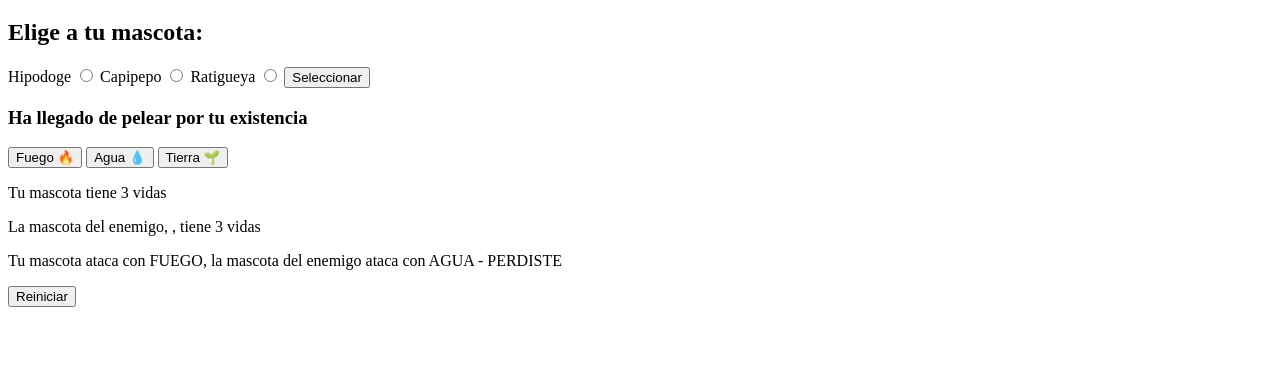
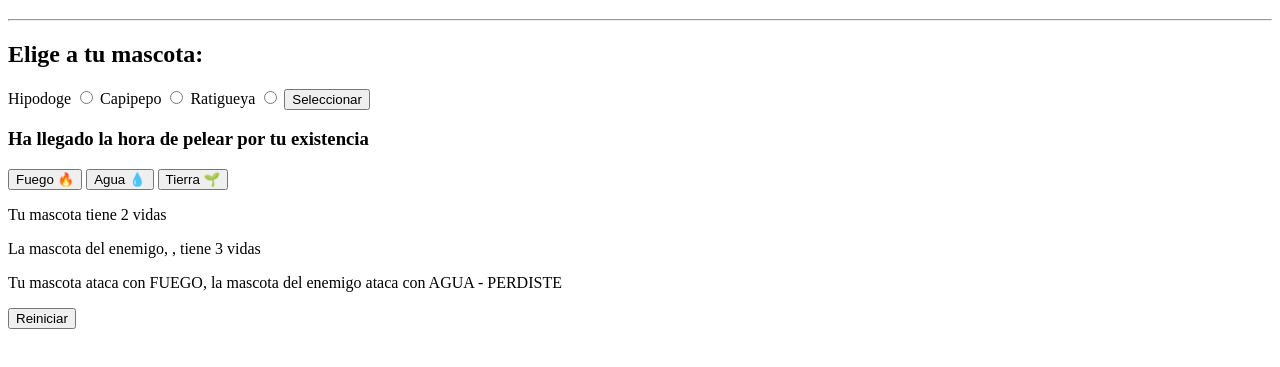
Before and after one commit to NewtonPlatzer/Juego-Mokepon, a plain HTML site: page index.html in a window 1280 px wide. Both pictures are taken after a click on the button "Fuego 🔥". Shown: the part 61-428 px from the top of the page. Drawn offline with Linux system fonts and the light colour scheme.

Commit message:
Código html mokepon

```diff
--- a/index.html
+++ b/index.html
@@ -1,18 +1,17 @@
 <!DOCTYPE html>
 <html lang="en">
-
   <head>
-    <meta charset="UTF-8">
-    <meta http-equiv="X-UA-Compatible" content="IE=edge">
-    <meta name="viewport" content="width=device-width, initial-scale=1.0">
+    <meta charset="UTF-8" />
+    <meta http-equiv="X-UA-Compatible" content="IE=edge" />
+    <meta name="viewport" content="width=device-width, initial-scale=1.0" />
     <title>Mokepon!</title>
 
     <script src="./script/script.js"></script>
-
   </head>
 
   <body>
-    <h1>MOKEPON! </h1>
+    <h1>MOKEPON!</h1>
+    <hr>
 
     <section id="seleccionar-mascota">
       <h2>Elige a tu mascota:</h2>
@@ -27,31 +26,30 @@
       <input type="radio" name="mascota" id="ratigueya" />
 
       <button id="boton-mascota">Seleccionar</button>
-
     </section>
 
     <section id="seleccionar-ataque">
-        <h3>Ha llegado de pelear por tu existencia</h3>
+      <h3>Ha llegado la hora de pelear por tu existencia</h3>
 
       <p>
         <button id="boton-fuego">Fuego 🔥</button>
         <button id="boton-agua">Agua 💧</button>
         <button id="boton-tierra">Tierra 🌱</button>
       </p>
-        <p>Tu mascota <span id="mascota-jugador"></span> tiene <span>3</span> vidas</p>
-        <p>La mascota del enemigo, <span id="mascota-enemigo"></span>, tiene <span>3</span> vidas</p>
-
+      <p>
+        Tu mascota <span id="mascota-jugador"></span> tiene
+        <span id="vidas-jugador">3</span> vidas
+      </p>
+      <p>
+        La mascota del enemigo, <span id="mascota-enemigo"></span>, tiene
+        <span id="vidas-enemigo">3</span> vidas
+      </p>
     </section>
 
-    <section id="mensajes">
-
-    </section>
+    <section id="mensajes"></section>
 
     <section id="reiniciar">
       <button id="boton-reiniciar">Reiniciar</button>
     </section>
-
-
-
   </body>
 </html>
--- a/script/script.js
+++ b/script/script.js
@@ -2,6 +2,8 @@ let ataqueJugador
 let ataqueEnemigo
 let mascotaJugador
 let mascotaEnemigo
+let vidasJugador = 3
+let vidasEnemigo = 3
 
 function iniciarJuego() {
     let botonMascotaJugador = document.getElementById('boton-mascota')
@@ -65,15 +67,26 @@ function ataqueAleatorioEnemigo() {
 }
 
 function combate() {
+
+    let spanVidasJugador = document.getElementById('vidas-jugador')
+    let spanVidasEnemigo = document.getElementById('vidas-enemigo')
+
     if (ataqueEnemigo == ataqueJugador) {
         crearMensaje("EMPATE")
     } else if (ataqueJugador == 'FUEGO' && ataqueEnemigo == 'TIERRA') {
         crearMensaje("GANASTE")
+        vidasEnemigo--
+        spanVidasEnemigo.innerHTML = vidasEnemigo
+
     } else if (ataqueJugador == 'AGUA' && ataqueEnemigo == 'FUEGO') {
         crearMensaje("GANASTE")
     } else if (ataqueJugador == 'TIERRA' && ataqueEnemigo == 'AGUA') {
         crearMensaje("GANASTE")
-    } else { crearMensaje("PERDISTE") }
+    } else {
+        crearMensaje("PERDISTE")
+        vidasJugador--
+        spanVidasJugador.innerHTML = vidasJugador
+    }
 }
 function crearMensaje(resultado) {
     let sectionMensajes = document.getElementById('mensajes')
```
Lines whose indentation alone changed are shown as unchanged.
